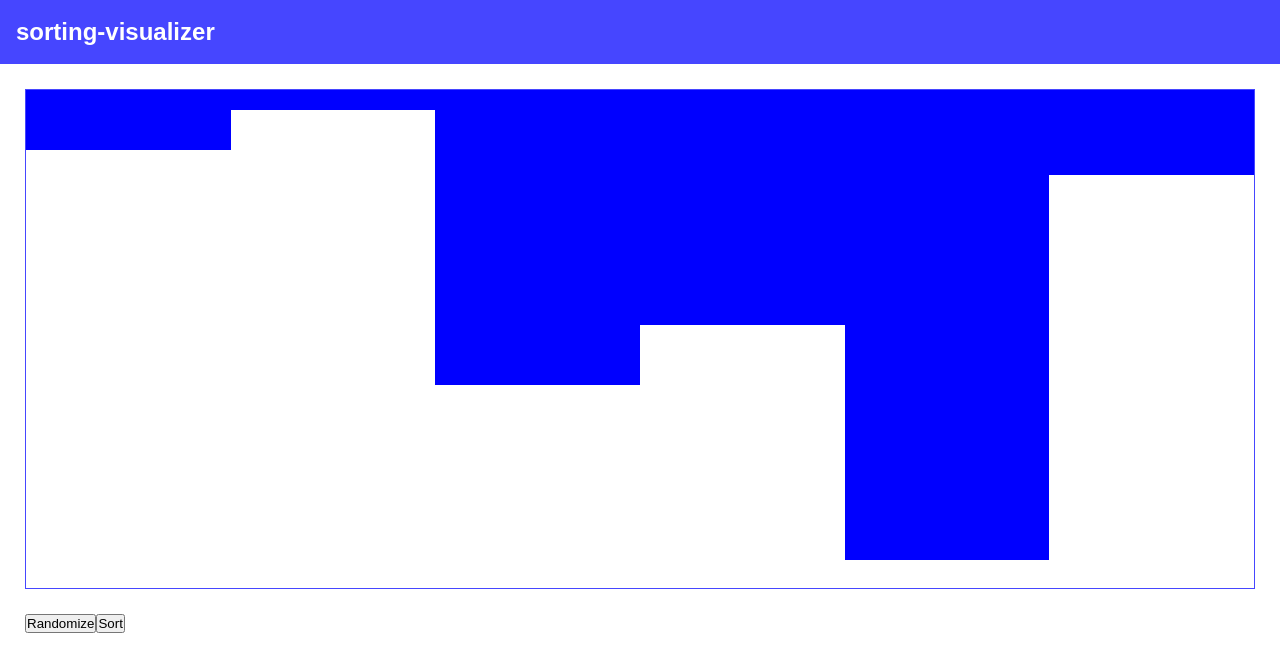
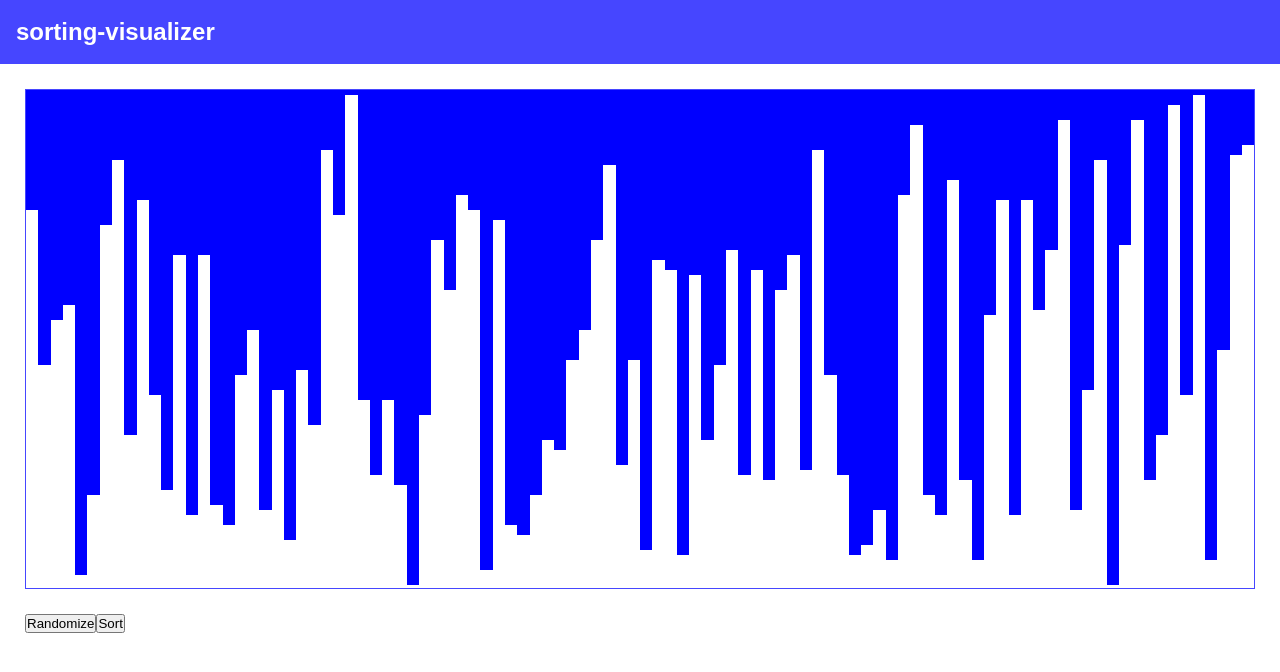
Before and after one commit to drew18moore/sorting-visualizer-react, a React (Create React App) app: page / in a window 1280 px wide. Shown: the top 672 px of the page. Built offline with nearby package versions, Linux system fonts and the light colour scheme.

Commit message:
When the page loads, randomize function will run.

```diff
--- a/src/components/Main.js
+++ b/src/components/Main.js
@@ -1,20 +1,22 @@
-import { useState } from 'react';
+import { useEffect, useState } from 'react';
 import '../Main.css'
 import Bar from './Bar';
 
 function Main() {
     const [data, setData] = useState({
-        num: 10,
+        num: 100,
         values: [12, 4, 59, 47, 94, 17]
     });
 
-    console.log(data.values);
+    useEffect(() => {
+        randomize();
+    }, [])
 
     const randomize = () => {
         setData(prevData => {
             return {
                 ...prevData,
-                values: [...new Array(data.num)].map(() => Math.round(Math.random() * 100))
+                values: [...new Array(data.num)].map(() => Math.floor(Math.random() * 100) + 1)
             }
         });
     }
```
